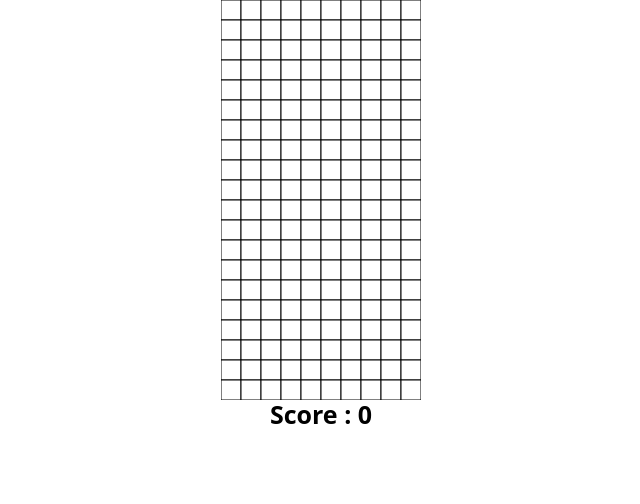
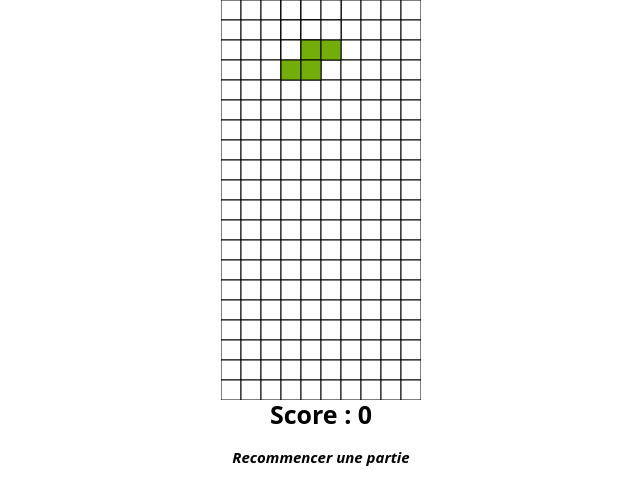
Before and after one commit to Lauraquat/tetris_JS, a plain HTML site: page index.html in a window 1280 px wide. Shown: the whole page, without its empty margins (319-959 px from the left). Drawn offline with nearby package versions, Linux system fonts and the light colour scheme.

Commit message:
déroulement du jeu

```diff
--- a/css/style.css
+++ b/css/style.css
@@ -6,8 +6,16 @@ div{
     font-weight: bold;
     font-family: system-ui;
     text-align: center;
+    padding-bottom: 10px;
 }
 canvas{
     display: block;
     margin:0 auto;
 }
+
+a{
+    text-decoration: none;
+    color: #000000;
+    font-style : italic;
+    font-size: 15px;
+}
--- a/index.html
+++ b/index.html
@@ -14,8 +14,11 @@
     <div>
         Score : <div id="score">0</div>
     </div>
+    <div>
+        <a href="javascript:window.location.reload()">Recommencer une partie</a>
+    </div>
 
-    <script src="js/formes.js"></script>
+    <script src="js/FormesClass.js"></script>
     <script src="js/jeu.js"></script>
 
 </body>
--- /dev/null
+++ b/js/FormesClass.js
@@ -0,0 +1,343 @@
+const I = [
+	[
+		[0, 0, 0, 0],
+		[1, 1, 1, 1],
+		[0, 0, 0, 0],
+		[0, 0, 0, 0],
+	],
+	[
+		[0, 0, 1, 0],
+		[0, 0, 1, 0],
+		[0, 0, 1, 0],
+		[0, 0, 1, 0],
+	],
+	[
+		[0, 0, 0, 0],
+		[0, 0, 0, 0],
+		[1, 1, 1, 1],
+		[0, 0, 0, 0],
+	],
+	[
+		[0, 1, 0, 0],
+		[0, 1, 0, 0],
+		[0, 1, 0, 0],
+		[0, 1, 0, 0],
+	]
+];
+
+const J = [
+	[
+		[1, 0, 0],
+		[1, 1, 1],
+		[0, 0, 0]
+	],
+	[
+		[0, 1, 1],
+		[0, 1, 0],
+		[0, 1, 0]
+	],
+	[
+		[0, 0, 0],
+		[1, 1, 1],
+		[0, 0, 1]
+	],
+	[
+		[0, 1, 0],
+		[0, 1, 0],
+		[1, 1, 0]
+	]
+];
+
+const L = [
+	[
+		[0, 0, 1],
+		[1, 1, 1],
+		[0, 0, 0]
+	],
+	[
+		[0, 1, 0],
+		[0, 1, 0],
+		[0, 1, 1]
+	],
+	[
+		[0, 0, 0],
+		[1, 1, 1],
+		[1, 0, 0]
+	],
+	[
+		[1, 1, 0],
+		[0, 1, 0],
+		[0, 1, 0]
+	]
+];
+
+const O = [
+	[
+		[1,1],
+		[1,1],
+	]
+];
+
+const S = [
+	[
+		[0, 1, 1],
+		[1, 1, 0],
+		[0, 0, 0]
+	],
+	[
+		[0, 1, 0],
+		[0, 1, 1],
+		[0, 0, 1]
+	],
+	[
+		[0, 0, 0],
+		[0, 1, 1],
+		[1, 1, 0]
+	],
+	[
+		[1, 0, 0],
+		[1, 1, 0],
+		[0, 1, 0]
+	]
+];
+
+const T = [
+	[
+		[0, 1, 0],
+		[1, 1, 1],
+		[0, 0, 0]
+	],
+	[
+		[0, 1, 0],
+		[0, 1, 1],
+		[0, 1, 0]
+	],
+	[
+		[0, 0, 0],
+		[1, 1, 1],
+		[0, 1, 0]
+	],
+	[
+		[0, 1, 0],
+		[1, 1, 0],
+		[0, 1, 0]
+	]
+];
+
+const Z = [
+	[
+		[1, 1, 0],
+		[0, 1, 1],
+		[0, 0, 0]
+	],
+	[
+		[0, 0, 1],
+		[0, 1, 1],
+		[0, 1, 0]
+	],
+	[
+		[0, 0, 0],
+		[1, 1, 0],
+		[0, 1, 1]
+	],
+	[
+		[0, 1, 0],
+		[1, 1, 0],
+		[1, 0, 0]
+	]
+];
+
+// Définition et colorisation des formes
+const FORMES = [
+    [I, "#7C16DC"],
+    [J, "#15E2DC"],
+    [L, "#CA07DE"],
+    [O, "#126ED7"],
+    [S, "#72AD0A"],
+    [T, "#EE2D16"],
+    [Z, "#FAA004"],
+];
+
+
+// Création d'un objet Forme
+class Forme {
+    constructor(forme, couleur) {
+        this.forme = forme;
+        this.couleur = couleur;
+        this.firstForme = 0;
+        this.activeForme = this.forme[this.firstForme];
+        // On définit la 1ère forme au positionnement 3 ; -2 (-2 = en dehors du plateau)
+        this.x = 3;
+        this.y = -2;
+    }
+
+    // Détermination de la forme active
+    fill(couleur) {
+        for (i = 0; i < this.activeForme.length; i++) {
+            for (j = 0; j < this.activeForme.length; j++) {
+                // Définition des formes selon les coordonnées et la couleur
+                if (this.activeForme[i][j]) {
+                    drawCase(this.x + j, this.y + i, couleur);
+                }
+            }
+        }
+    }
+
+    // Affichage des formes en remplissant les cases selon la couleur
+    draw() {
+        this.fill(this.couleur);
+    }
+
+    // Suppression des formes en colorant la case en blanc (case vide)
+    unDraw() {
+        this.fill(VACANT);
+    }
+
+    // Vérification des collisions
+    collision(x, y, forme) {
+        for (i = 0; i < forme.length; i++) {
+            for (j = 0; j < forme.length; j++) {
+                // la pièce ne va pas remplir cette case, on passe à la suivante
+                if (!forme[i][j]) {
+                    continue;
+                }
+                // Détermination des nouvelles coordonnées
+                // this.x = position actuelle sur le plateau
+                // j = case de la pièce en cours selon sa forme et sa rotation
+                // x = éventuelle décalage pour vérifier une case adjacente
+                var newX = this.x + j + x;
+                var newY = this.y + i + y;
+
+                // on est hors du plateau
+                if (newX < 0 || newX >= COLONNE || newY >= LIGNE) {
+                    return true;
+                }
+
+                if (newY < 0) {
+                    continue;
+                }
+
+                // S'il y a une case non vacante sur les nouvelles coordonnées, on renvoie true (il y a collision)
+                if (plateau[newY][newX] != VACANT) {
+                    return true;
+                }
+            }
+        }
+        // si tout va bien et qu'il n'y a pas de collision
+        return false;
+    }
+
+    // Déplacement de la forme vers le bas
+    // Utilisation de la methode collision pour déterminer si les formes se touchent ou non
+    moveDown() {
+		if (isGameOver) {
+			return;
+		}
+
+        if (!this.collision(0, 1, this.activeForme)) {
+            // si les formes ne se touchent pas,
+            // on applique la méthode unDraw, on descend d'une case et on applique la méthode draw
+            this.unDraw();
+            this.y++;
+            this.draw();
+        }
+        else {
+            // Sinon, on verrouille la forme et on en relance une aléatoirement
+            this.lock();
+            f = randomForme();
+        }
+    }
+
+    // Déplacement de la forme vers la droite
+    moveRight() {
+        if (!this.collision(1, 0, this.activeForme)) {
+            this.unDraw();
+            this.x++;
+            this.draw();
+        }
+    }
+
+    // Déplacement de la forme vers la gauche
+    moveLeft() {
+        if (!this.collision(-1, 0, this.activeForme)) {
+            this.unDraw();
+            this.x--;
+            this.draw();
+        }
+    }
+
+    // Rotation de la forme
+    rotate() {
+        // on définit la prochaine rotation.
+        // On utilise le modulo pour retourner à 0 quand toutes les rotations ont été faites
+        var nextForme = this.forme[(this.firstForme + 1) % this.forme.length];
+        var kick = 0;
+
+		// On décale la pièce à droite ou à gauche si on est trop près du bord
+		// Cela permet de faire la rotation en évitant les collisions
+        if (this.collision(0, 0, nextForme)) {
+            if (this.x > COLONNE / 2) {
+                // On décalle vers la gauche si on est contre le bord droit
+                kick = -1;
+            }
+            else {
+                // On décalle vers la droite si on est contre le bord gauche
+                kick = 1;
+            }
+        }
+
+        if (!this.collision(kick, 0, nextForme)) {
+            // si la rotation est possible dans collision, on effectue la rotation
+            this.unDraw();
+            this.x += kick;
+            this.firstForme = (this.firstForme + 1) % this.forme.length;
+            this.activeForme = this.forme[this.firstForme];
+            this.draw();
+        }
+    }
+
+    // Verrouillage de la forme à sa place définitive
+    lock() {
+        for (i = 0; i < this.activeForme.length; i++) {
+            for (j = 0; j < this.activeForme.length; j++) {
+                if (!this.activeForme[i][j]) {
+                    continue;
+                }
+                if (this.y + i < 0) {
+					gameover();
+                    break;
+                }
+                // On verrouille la pièce à sa position finale, en remplissant la couleur concernée
+                plateau[this.y + i][this.x + j] = this.couleur;
+            }
+        }
+
+        // Suppression des lignes complètes
+        for (i = 0; i < LIGNE; i++) {
+            var ligneComplete = true;
+            for (j = 0; j < COLONNE; j++) {
+                // Pour chaque ligne qui ne comporte plus de case vacante
+                ligneComplete = ligneComplete && (plateau[i][j] != VACANT);
+            }
+            if (ligneComplete) {
+                // Si une ligne est complète, on la supprime
+                for (y = i; y > 1; y--) {
+                    for (j = 0; j < COLONNE; j++) {
+                        plateau[y][j] = plateau[y - 1][j];
+                    }
+                }
+                // On créé une nouvelle ligne vide en haut du plateau
+                for (j = 0; j < COLONNE; j++) {
+                    plateau[0][j] = VACANT;
+                }
+                // Puis on incrémente le score de 100
+                score += 100;
+            }
+        }
+
+        // On dessine le nouveau plateau
+        drawPlateau();
+        // On met à jour le score
+        SCORE.innerHTML = score;
+    }
+}
--- a/js/formes.js
+++ /dev/null
@@ -1,150 +0,0 @@
-const I = [
-	[
-		[0, 0, 0, 0],
-		[1, 1, 1, 1],
-		[0, 0, 0, 0],
-		[0, 0, 0, 0],
-	],
-	[
-		[0, 0, 1, 0],
-		[0, 0, 1, 0],
-		[0, 0, 1, 0],
-		[0, 0, 1, 0],
-	],
-	[
-		[0, 0, 0, 0],
-		[0, 0, 0, 0],
-		[1, 1, 1, 1],
-		[0, 0, 0, 0],
-	],
-	[
-		[0, 1, 0, 0],
-		[0, 1, 0, 0],
-		[0, 1, 0, 0],
-		[0, 1, 0, 0],
-	]
-];
-
-const J = [
-	[
-		[1, 0, 0],
-		[1, 1, 1],
-		[0, 0, 0]
-	],
-	[
-		[0, 1, 1],
-		[0, 1, 0],
-		[0, 1, 0]
-	],
-	[
-		[0, 0, 0],
-		[1, 1, 1],
-		[0, 0, 1]
-	],
-	[
-		[0, 1, 0],
-		[0, 1, 0],
-		[1, 1, 0]
-	]
-];
-
-const L = [
-	[
-		[0, 0, 1],
-		[1, 1, 1],
-		[0, 0, 0]
-	],
-	[
-		[0, 1, 0],
-		[0, 1, 0],
-		[0, 1, 1]
-	],
-	[
-		[0, 0, 0],
-		[1, 1, 1],
-		[1, 0, 0]
-	],
-	[
-		[1, 1, 0],
-		[0, 1, 0],
-		[0, 1, 0]
-	]
-];
-
-const O = [
-	[
-		[0, 0, 0, 0],
-		[0, 1, 1, 0],
-		[0, 1, 1, 0],
-		[0, 0, 0, 0],
-	]
-];
-
-const S = [
-	[
-		[0, 1, 1],
-		[1, 1, 0],
-		[0, 0, 0]
-	],
-	[
-		[0, 1, 0],
-		[0, 1, 1],
-		[0, 0, 1]
-	],
-	[
-		[0, 0, 0],
-		[0, 1, 1],
-		[1, 1, 0]
-	],
-	[
-		[1, 0, 0],
-		[1, 1, 0],
-		[0, 1, 0]
-	]
-];
-
-const T = [
-	[
-		[0, 1, 0],
-		[1, 1, 1],
-		[0, 0, 0]
-	],
-	[
-		[0, 1, 0],
-		[0, 1, 1],
-		[0, 1, 0]
-	],
-	[
-		[0, 0, 0],
-		[1, 1, 1],
-		[0, 1, 0]
-	],
-	[
-		[0, 1, 0],
-		[1, 1, 0],
-		[0, 1, 0]
-	]
-];
-
-const Z = [
-	[
-		[1, 1, 0],
-		[0, 1, 1],
-		[0, 0, 0]
-	],
-	[
-		[0, 0, 1],
-		[0, 1, 1],
-		[0, 1, 0]
-	],
-	[
-		[0, 0, 0],
-		[1, 1, 0],
-		[0, 1, 1]
-	],
-	[
-		[0, 1, 0],
-		[1, 1, 0],
-		[1, 0, 0]
-	]
-];
--- a/js/jeu.js
+++ b/js/jeu.js
@@ -1,36 +1,98 @@
 // Définition du style et coordonnées d'une case
 const CANVAS = document.getElementById("tetris");
-const CONTEXTE = CANVAS.getContext("2d");
+const CTX = CANVAS.getContext("2d");
 
 const LIGNE = 20;
 const COLONNE = 10;
 const CASE = 20;
 const VACANT = "#FFFFFF"; // couleur d'une case vide
 
-function drawCase(x,y,couleur){
-    CONTEXTE.fillStyle = couleur;
-    CONTEXTE.fillRect(x*CASE,y*CASE,CASE,CASE);
+const SCORE = document.getElementById("score");
 
-    CONTEXTE.strokeStyle = "#000000";
-    CONTEXTE.strokeRect(x*CASE,y*CASE,CASE,CASE);
+function drawCase(x, y, couleur) {
+    CTX.fillStyle = couleur;
+    CTX.fillRect(x * CASE, y * CASE, CASE, CASE);
+
+    CTX.strokeStyle = "#000000";
+    CTX.strokeRect(x * CASE, y * CASE, CASE, CASE);
 }
 
 // Création du plateau vide (20x10)
 var plateau = [];
-for( i = 0; i <LIGNE; i++){
+for (i = 0; i < LIGNE; i++) {
     plateau[i] = [];
-    for(j = 0; j < COLONNE; j++){
+    for (j = 0; j < COLONNE; j++) {
         plateau[i][j] = VACANT;
     }
 }
 
-// Affichage dy plateau
-function drawPlateau(){
-    for( i = 0; i <LIGNE; i++){
-        for(j = 0; j < COLONNE; j++){
-            drawCase(j,i,plateau[i][j]);
+// Affichage du plateau
+function drawPlateau() {
+    for (i = 0; i < LIGNE; i++) {
+        for (j = 0; j < COLONNE; j++) {
+            // on dessine une case sur chaque case du plateau
+            drawCase(j, i, plateau[i][j]);
         }
     }
 }
 
 drawPlateau();
+
+
+
+// génération aléatoire d'une forme
+function randomForme() {
+    var r = Math.floor(Math.random() * FORMES.length)
+
+    // On récupère la forme (index )0) et sa couleur (index 1)  de manière aléatoire
+    return new Forme(FORMES[r][0], FORMES[r][1]);
+}
+
+var f = randomForme();
+var score = 0;
+
+
+// Commandes
+document.addEventListener("keydown", commande);
+
+function commande(event) {
+    if (event.keyCode == 37) {
+        f.moveLeft();
+        depart = Date.now();
+    } else if (event.keyCode == 38) {
+        f.rotate();
+        depart = Date.now();
+    } else if (event.keyCode == 39) {
+        f.moveRight();
+        depart = Date.now();
+    } else if (event.keyCode == 40) {
+        f.moveDown();
+        depart = Date.now();
+    }
+}
+
+// On descend la forme toutes les secondes
+var depart = Date.now();
+var isGameOver = false;
+
+function drop() {
+    var now = Date.now();
+    var delta = now - depart;
+    if (delta > 1000) {
+        f.moveDown();
+        depart = Date.now();
+    }
+    // si la partie n'est pas perdue, on relance la fonction drop() chaque secondes
+    if (!isGameOver) {
+        requestAnimationFrame(drop);
+    }
+}
+
+function gameover() {
+    // Si gameOver est true, on arrête le script
+    isGameOver = true;
+
+    alert("Vous avez perdu. Votre score est de " + score);
+}
+
+drop();
```
